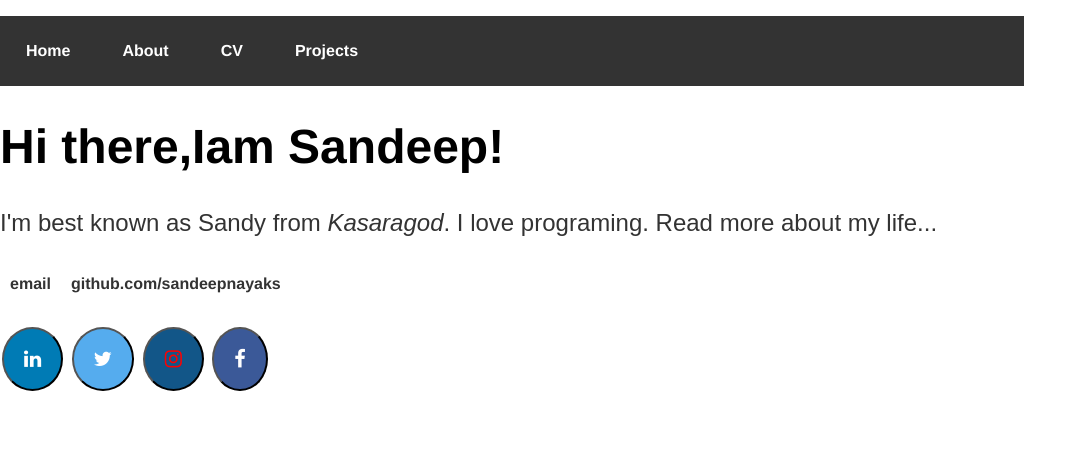
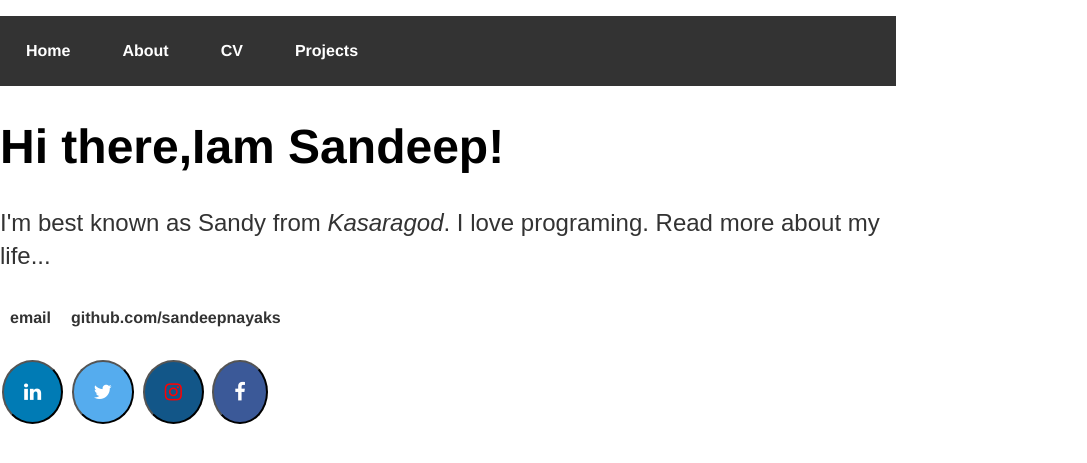
Before and after one commit to sandeepnayaks/sandeepnayaks.github.io, a Jekyll site: the page built from index.html, in a window 1280 px wide. Shown: the top 463 px of the page, without its empty margins (0-1087 px from the left). Built offline with Jekyll 4.4.1, drawn with Linux system fonts in a browser that asks for light colours.

Commit message:
Update main.css

```diff
--- a/css/main.css
+++ b/css/main.css
@@ -1,4 +1,4 @@
-body { margin: 60px auto; width: 80%; }
+body { margin: 60px auto; width: 70%; }
 
 a { text-decoration: none; color: #999; }
 a:hover { text-decoration: underline; }
```
